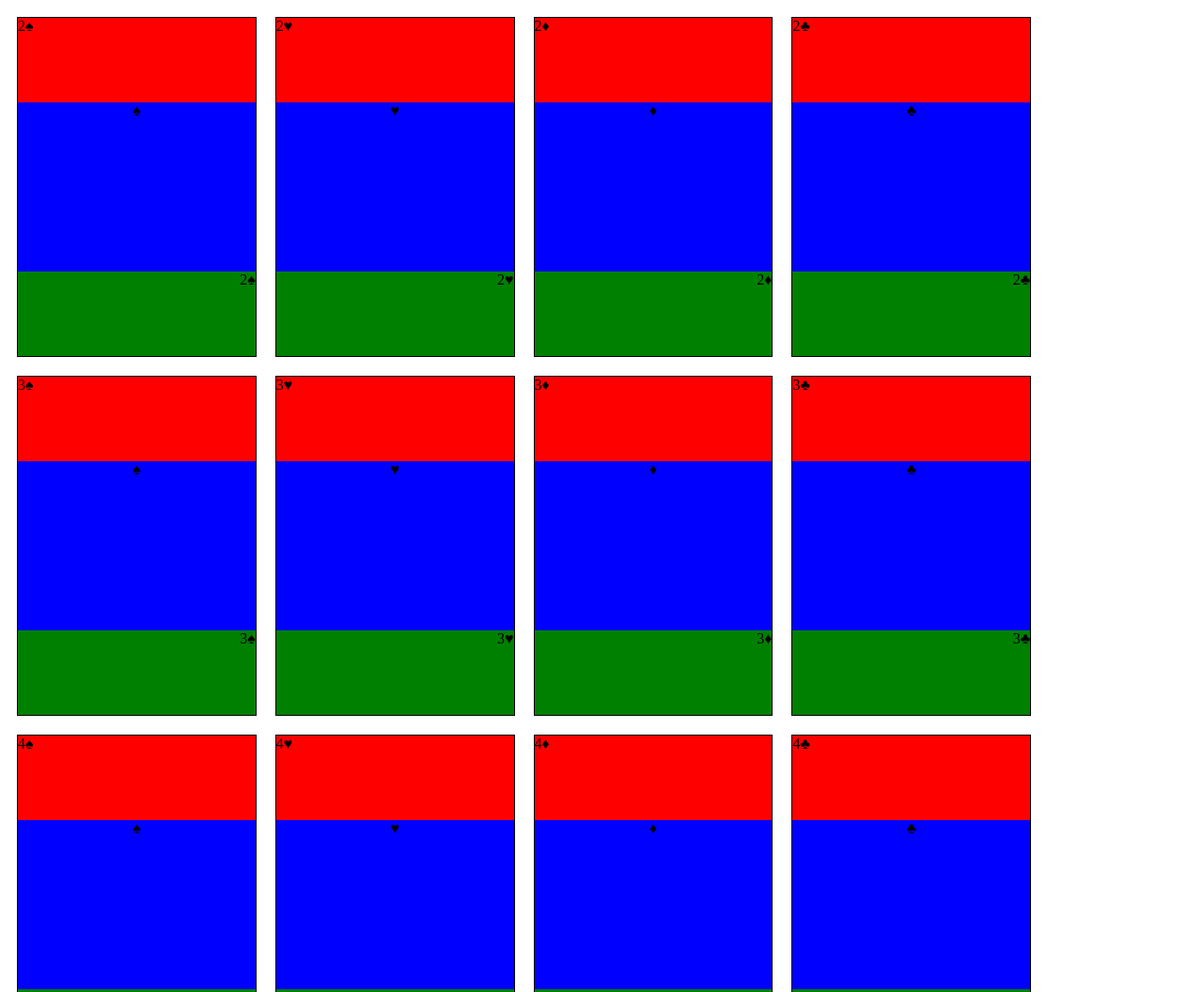
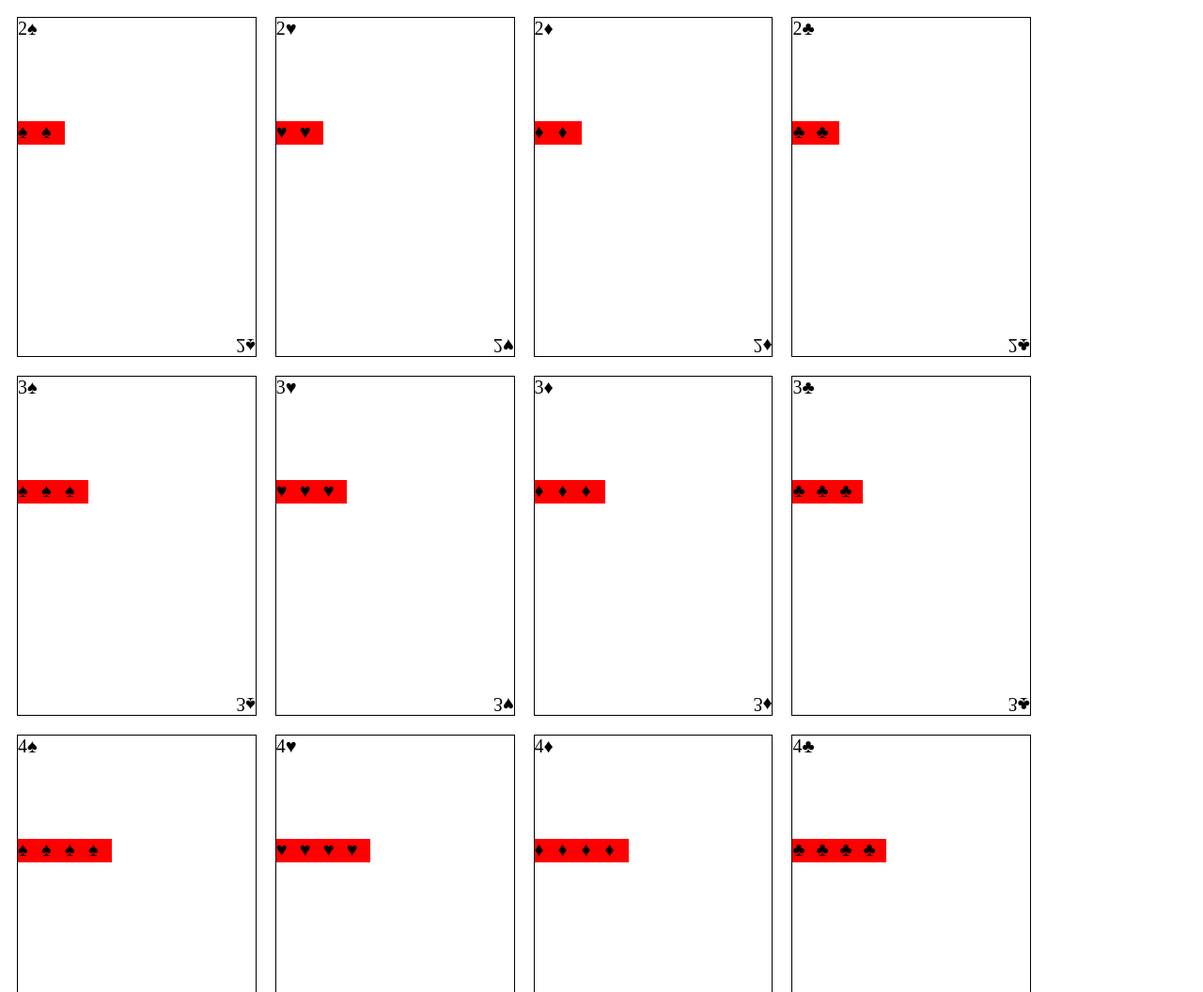
Before and after one commit to kjmahoney/Cards, a plain HTML site: page index.html in a window 1280 px wide. Shown: the top 1056 px of the page at 94% size. Drawn offline with Linux system fonts and the light colour scheme.

Commit message:
render number suits in card

```diff
--- a/app.js
+++ b/app.js
@@ -1,3 +1,20 @@
+class Card {
+  constructor(value, suit) {
+    this.value = value;
+    this.suit = suit;
+  }
+}
+
+//
+
+
+
+//sub out J,Q,K,A
+//cascade css
+//make number of symbols spill in center div
+//Aces are giant
+//fix flip
+
 
 //declare an array with suits
 var suit = [`♠`, '♥', '♦', '♣']
@@ -22,34 +39,44 @@ for (i=2;i<15; i++){
     var cardSegmentBottom = document.createElement('div');
     cardSegmentBottom.className = "card-segment-bottom"
 
-    console.log(n + s)
+    var suitDisplay = document.createElement('p');
+    suitDisplay.className = "suit-display"
+
+    //substitute symbols for face cards
+    if (i === 11){
+      var number = "J"
+    }
+    else if(i===12){
+      var number = "Q"
+    }
+    else if(i===13){
+      var number = "K"
+    }
+    else if(i===14){
+      var number = "A"
+    }
+    else{
+      var number = i
+    }
+
+    var kevin = suit[s]
+
     document.getElementsByClassName("card")[n + s].appendChild(cardSegmentTop)
     document.getElementsByClassName("card")[n+ s].appendChild(cardSegmentMiddle)
     document.getElementsByClassName("card")[n + s].appendChild(cardSegmentBottom)
 
-    document.getElementsByClassName("card-segment-top")[n + s].innerHTML = i + suit[s]
-    document.getElementsByClassName("card-segment-middle")[n + s].innerHTML = suit[s]
-    document.getElementsByClassName("card-segment-bottom")[n + s].innerHTML = i + suit[s]
+    document.getElementsByClassName("card-segment-top")[n + s].innerHTML = number + suit[s]
+    // document.getElementsByClassName("card-segment-middle")[n + s].innerHTML = suit[s].repeat(i)
+
+    for (l = 0; l< i; l ++){
+      var suitDisplay = document.createElement('p');
+      suitDisplay.className = "suit-display"
+      document.getElementsByClassName("card-segment-middle")[n + s].appendChild(suitDisplay).innerHTML = suit[s]
+    }
+
+
+
+    document.getElementsByClassName("card-segment-bottom")[n + s].innerHTML = number + suit[s]
   }
 
-
-  // if (i === 11){
-  //   console.log("J")
-  // }
-  // else if(i===12){
-  //   console.log("Q")
-  // }
-  // else if(i===13){
-  //   console.log("K")
-  // }
-  // else if(i===14){
-  //   console.log("A")
-  // }
-  // else{
-  //   console.log(i)
-  // }
-
 }
-
-var apple = document.getElementsByClassName("card")
-console.log(apple.length)
--- a/styles.css
+++ b/styles.css
@@ -17,23 +17,37 @@
 }
 
 .card-segment-top{
-  background-color: red;
   width: 100%;
   height: 90px;
   text-align: left;
+  font-size: 20px;
 }
 
 .card-segment-middle{
-  background-color: blue;
   width: 100%;
   height: 180px;
-  text-align: center;
-
+  display: flex;
+  flex-direction: row;
+  font-size: 48px;
 }
 
+
 .card-segment-bottom{
-  background-color: green;
   width: 100%;
   height: 90px;
   text-align: right;
+  font-size: 20px;
+  -webkit-transform:rotateY(180deg);
+  -moz-transform:rotateY(180deg);
+  -ms-transform:rotateY(180deg);
+  -o-transform:rotateY(180deg);*/
+  transform:rotateY(180deg);
+  transform:rotateX(180deg);
 }
+
+.suit-display{
+  background-color: red;
+  width: 25px;
+  height: 25px;
+  font-size: 20px;
+}
```
